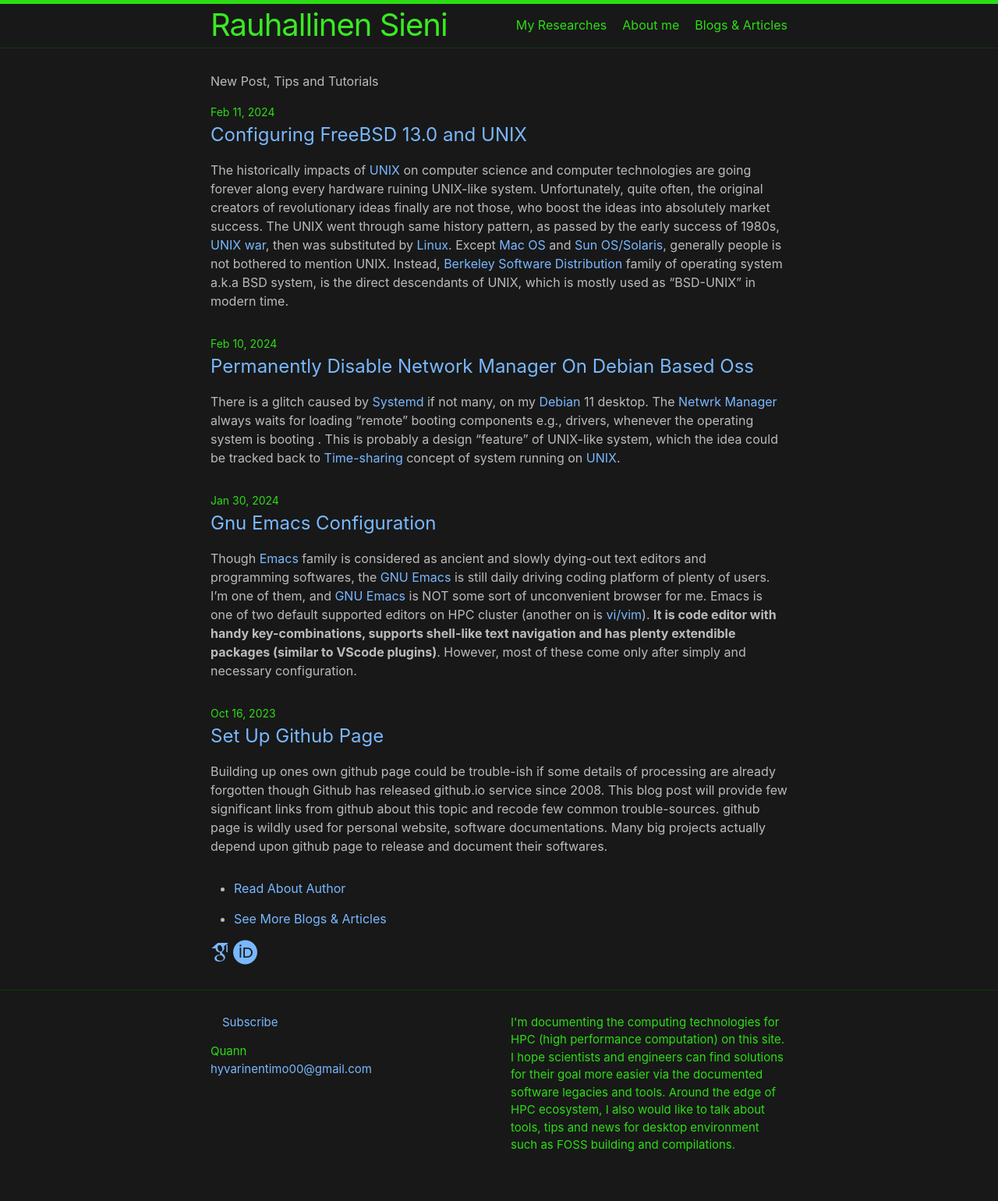
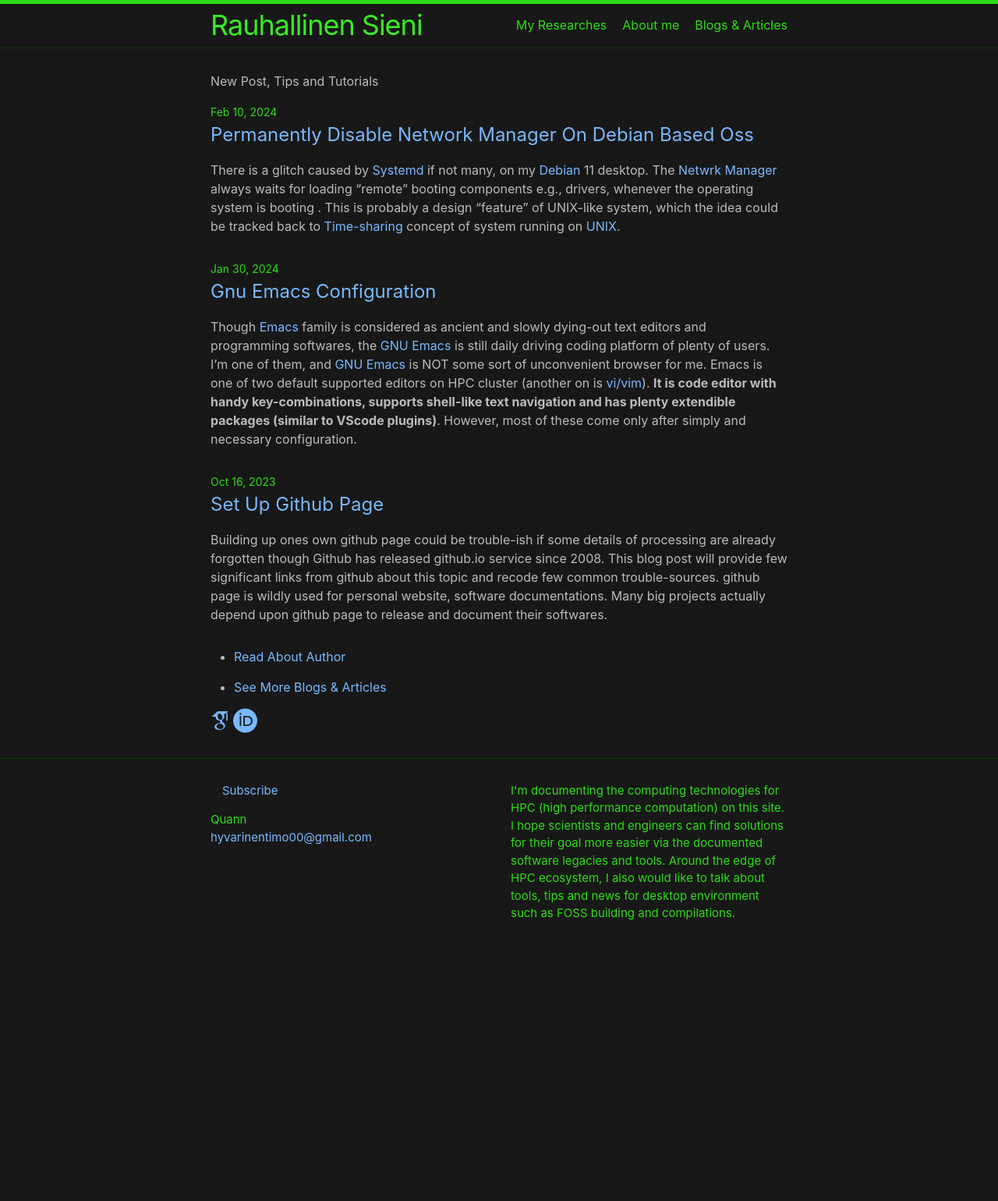
Before and after one commit to tekniiquann/tekniiquann.github.io, a Jekyll site: the page built from index.md, in a window 1280 px wide. Shown: the whole page at 78% size. Built offline with Jekyll 4.4.1, drawn with Linux system fonts in a browser that asks for light colours; some web fonts are replaced; after the commit the page ends 1243 px from its top, so only the background shows below that.

Commit message:
change post title change style sheet

```diff
--- a/_posts/2024-02-11-Configure-Unix-BSD-part-I-desktop-env.md
+++ b/_posts/UNIX-in-Mind-I-Configuring-Xorg-DE-on-FreeBSD-13.2.md
@@ -1,6 +1,6 @@
 ---
 layout: post
-title: "Configuring FreeBSD 13.0 and UNIX"
+title: "UNIX in Mind I -- Configuring Xorg DE on FreeBSD 13.2 "
 categories_short_name: shell
 meta: "shell_and_OS"
 ---
--- a/_sass/minima/_layout.scss
+++ b/_sass/minima/_layout.scss
@@ -12,7 +12,7 @@
 }
 
 .site-title {
-  @include relative-font-size(2.5); // default is 1.625
+  @include relative-font-size(2.25); // default is 1.625
   font-weight: 400;
   letter-spacing: -1px;
   margin-bottom: 0;
```
